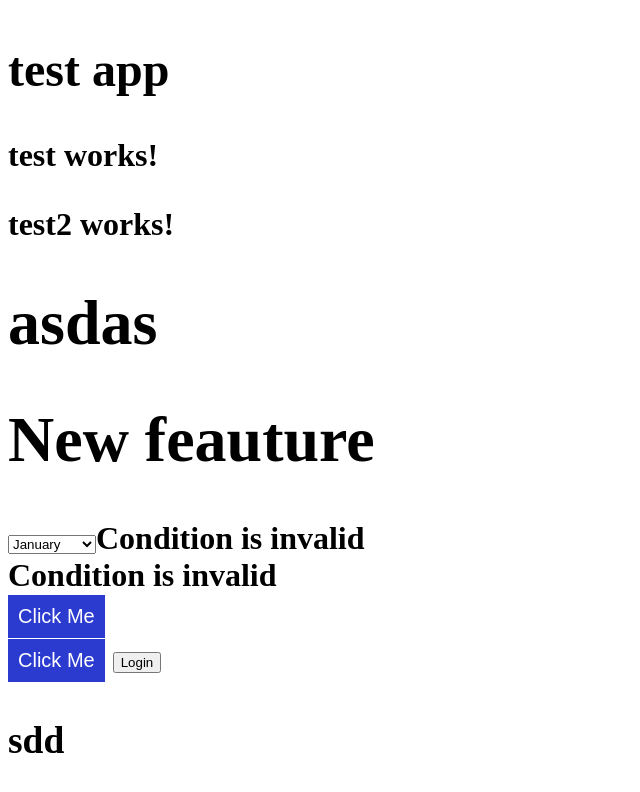
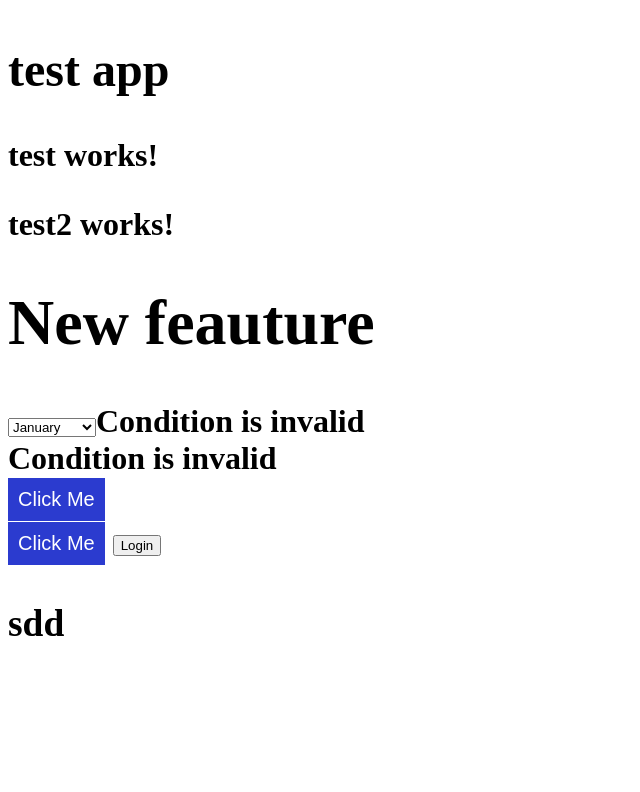
Before and after one commit to saichandra1802/AngularBasics, an Angular app: page / in a window 1280 px wide. Shown: the part 2207-2999 px from the top of the page, without its empty margins (0-640 px from the left). After the commit the page ends 2890 px from the top, so only its background shows below. Built offline with nearby package versions, Linux system fonts and the light colour scheme.

Commit message:
#1199 removed heading

```diff
--- a/src/app/test2/test2.component.html
+++ b/src/app/test2/test2.component.html
@@ -1,4 +1,3 @@
 <p>
   test2 works!
 </p>
-<h1>asdas</h1>
```
